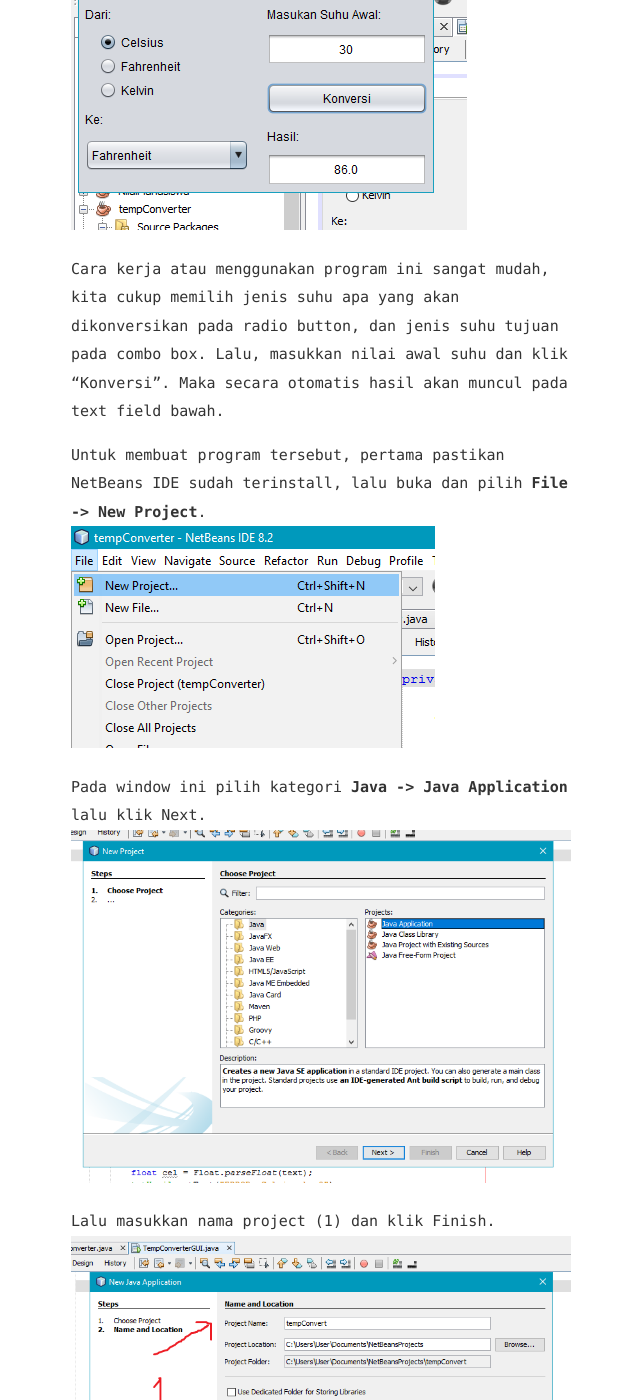
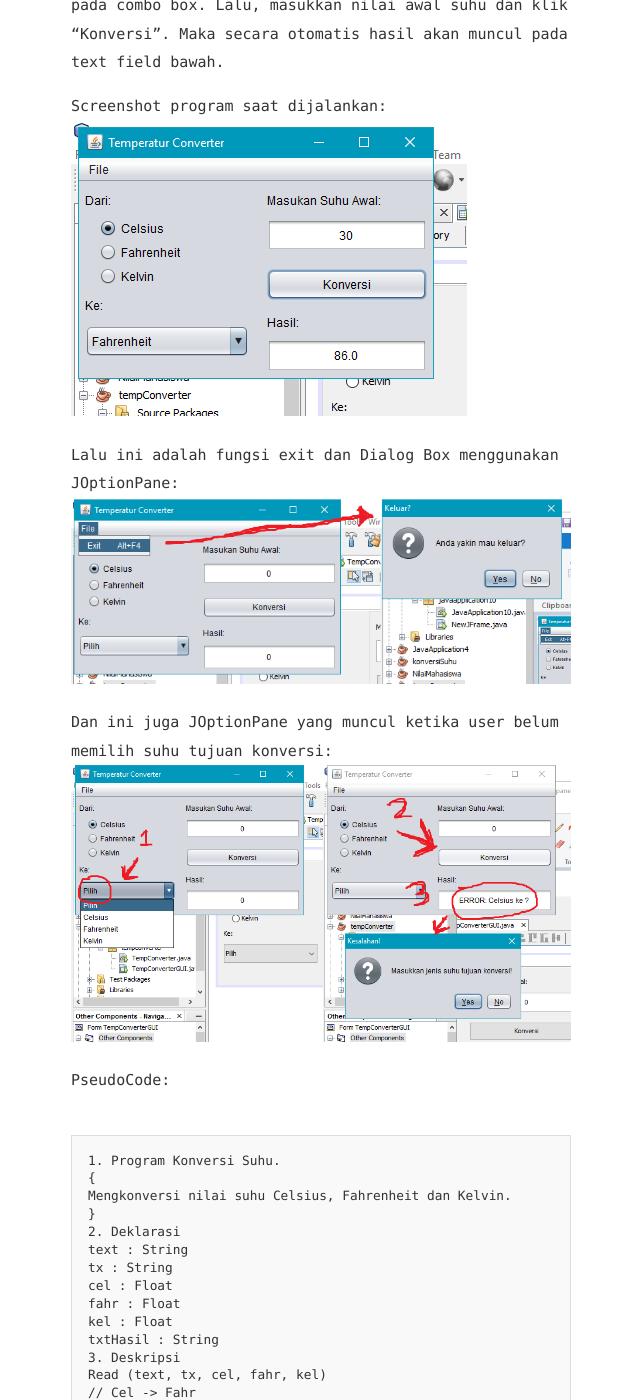
Before and after one commit to farpras/stmik, a Jekyll site: the page built from _posts/2017-05-19-uas-algoritma-dan-pemrograman-2.md, in a window 1280 px wide and 1400 px high, scrolled down 494 px. Shown: the whole window, without its empty margins (319-959 px from the left). Built offline with Jekyll 4.4.1, drawn with Linux system fonts in a browser that asks for light colours; nearby versions of some CDN libraries; comment, search, counter and statistics services are not loaded; some of the changed text lies outside the part shown.

Commit message:
Edit post UAS

````diff
--- a/_posts/2017-05-19-uas-algoritma-dan-pemrograman-2.md
+++ b/_posts/2017-05-19-uas-algoritma-dan-pemrograman-2.md
@@ -8,43 +8,55 @@ Assalamu'alaikum wr. wb.
 
 Berikut ini adalah program Konversi Suhu sederhana yang saya buat menggunakan JFrame Form pada NetBeans IDE.
 
+Cara kerja atau menggunakan program ini sangat mudah, kita cukup memilih jenis suhu apa yang akan dikonversikan pada radio button, dan jenis suhu tujuan pada combo box. Lalu, masukkan nilai awal suhu dan klik "Konversi". Maka secara otomatis hasil akan muncul pada text field bawah.
+
 Screenshot program saat dijalankan:
 <img src="http://blog.farpras.xyz/uploads/sstutor9.png"/>
 
-Cara kerja atau menggunakan program ini sangat mudah, kita cukup memilih jenis suhu apa yang akan dikonversikan pada radio button, dan jenis suhu tujuan pada combo box. Lalu, masukkan nilai awal suhu dan klik "Konversi". Maka secara otomatis hasil akan muncul pada text field bawah.
+Lalu ini adalah fungsi exit dan Dialog Box menggunakan JOptionPane:
+<img src="http://blog.farpras.xyz/uploads/joptionpane_exit.png"/>
 
-Untuk membuat program tersebut, pertama pastikan NetBeans IDE sudah terinstall, lalu buka dan pilih **File -> New Project**.<br/>
-<img src="http://blog.farpras.xyz/uploads/sstutor1.png"/>
+Dan ini juga JOptionPane yang muncul ketika user belum memilih suhu tujuan konversi:
+<img src="http://blog.farpras.xyz/uploads/joptionpane_error.png"/>
 
-Pada window ini pilih kategori **Java -> Java Application** lalu klik Next.
-<img src="http://blog.farpras.xyz/uploads/sstutor2.png"/>
+PseudoCode:
+```
+1. Program Konversi Suhu.
+{
+Mengkonversi nilai suhu Celsius, Fahrenheit dan Kelvin.
+}
+2. Deklarasi
+text : String
+tx : String
+cel : Float
+fahr : Float
+kel : Float
+txtHasil : String
+3. Deskripsi
+Read (text, tx, cel, fahr, kel)
+// Cel -> Fahr
+fahr = (cel*1.8)+32
+txtHasil = fahr
+// Cel -> Kel
+kel = cel+273.15
+txtHasil = kel
+// Fahr -> Cel
+cel = (fahr - 32) / 1.8
+txtHasil = cel
+// Fahr -> Kel
+kel = (fahr + 459.67) * 5/9
+txtHasil = kel
+// Kel -> Cel
+cel = kel - 273.15
+txtHasil = cel
+// Kel -> Fahr
+fahr = kel * 9/5 - 459.67
+txtHasil = fahr
 
-Lalu masukkan nama project (1) dan klik Finish.
-<img src="http://blog.farpras.xyz/uploads/sstutor3.png"/>
+Write (txtHasil)
+```
 
-Setelah itu, klik **File -> New File**.
-<img src="http://blog.farpras.xyz/uploads/sstutor4.png"/>
-
-Pada window ini, pilih **Swing GUI Forms -> JFrame Form**.
-<img src="http://blog.farpras.xyz/uploads/sstutor5.png"/>
-
-Berikan nama klass lalu klik Finish.
-<img src="http://blog.farpras.xyz/uploads/sstutor6.png"/>
-
-Jika tidak ada kesalahan, anda akan mendapatkan tampilan seperti ini.
-<img src="http://blog.farpras.xyz/uploads/sstutor7.png"/>
-
-Pada tab **Design** buat tampilan menjadi seperti ini menggunakan objek-objek pada palette.
-<img src="http://blog.farpras.xyz/uploads/sstutor8.png"/>
-Objek yang digunakan adalah:
-- Menu Bar
-- Panel
-- Label
-- Radio Button
-- Combo Box
-- Text Field
-
-Lalu klik **Source** tab, dan masukkan source code berikut:
+**Source Code:**
 ```
 /*
  * To change this license header, choose License Headers in Project Properties.
````
Also changed, not shown: uploads/joptionpane_error.png (added), uploads/joptionpane_exit.png (added).
